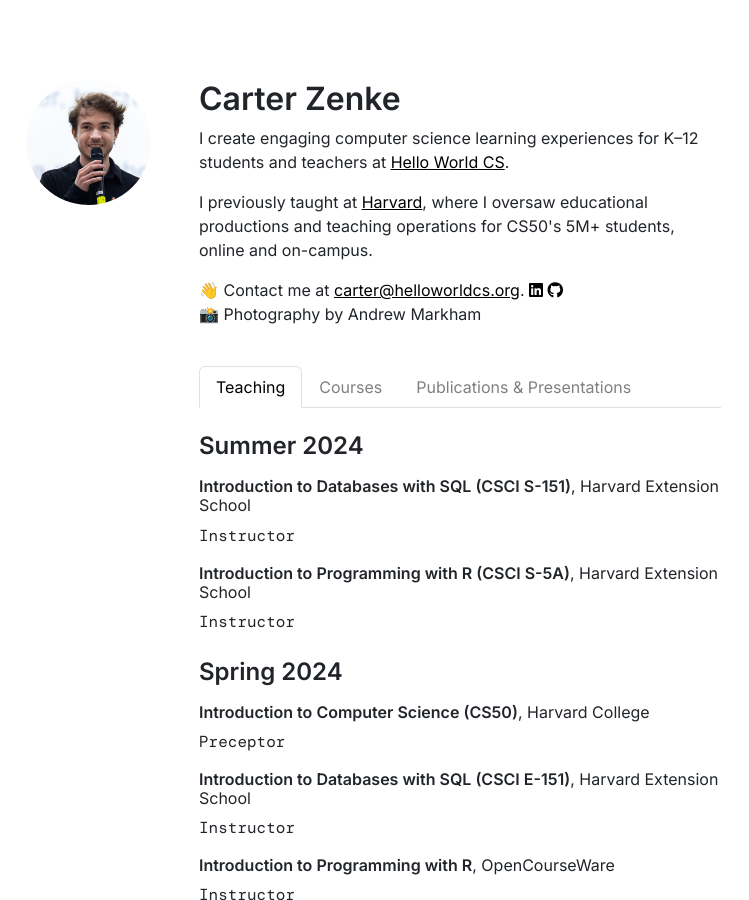
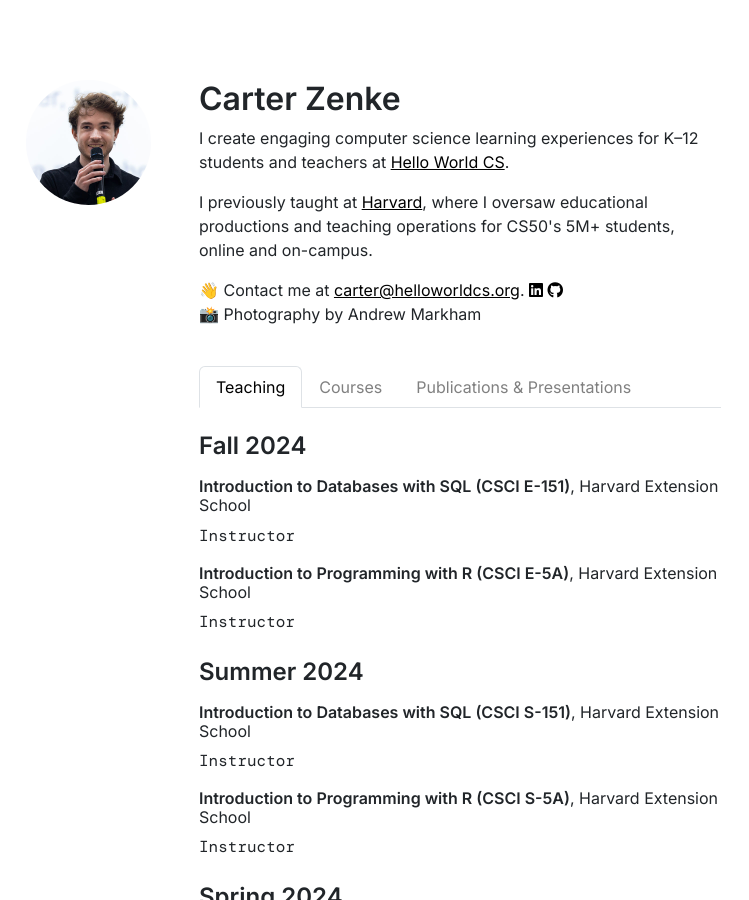
Before and after one commit to CarterZenke/jekyll-carterzenke.me, a Jekyll site: the page built from index.html, in a window 1280 px wide and 900 px high. Shown: the whole window, without its empty margins (180-929 px from the left). Built offline with Jekyll 4.4.1, drawn with Linux system fonts in a browser that asks for light colours; nearby versions of some CDN libraries; comment, search, counter and statistics services are not loaded.

Commit message:
Timely updates

```diff
--- a/courses/index.html
+++ b/courses/index.html
@@ -54,7 +54,11 @@
             </ul>
             <h5 style="font-weight: 600">Representative Learning Experiences</h5>
             <ul>
-                <li>Coming July 1!</li>
+                <li><a href="https://cs50.harvard.edu/r/2024/psets/2/librarian/">Librarian</a></li>
+                <li><a href="https://cs50.harvard.edu/r/2024/psets/3/happy/">Happy</a></li>
+                <li><a href="https://cs50.harvard.edu/r/2024/psets/4/zelda/">Zeruda no Densetsu</a></li>
+                <li><a href="https://cs50.harvard.edu/r/2024/psets/5/parked/">Parked Out By The Lake</a></li>
+                <li><a href="https://cs50.harvard.edu/r/2024/psets/6/believe/">Can You Believe in Machines?</a></li>
             </ul>
         </div>
     </div>
--- a/courses/r/index.html
+++ b/courses/r/index.html
@@ -61,11 +61,5 @@
                 C --> D[Submit Problem Set]
                 D --> A
         </div>
-        <h5 class="mb-1" style="font-weight: 600">
-            Results
-        </h5>
-        <p>
-            This course is still under construction!
-        </p>
     </div>
 </div>
--- a/index.html
+++ b/index.html
@@ -5,6 +5,17 @@
 
 <div class="row">
     <div class="col">
+        <div class="term mb-4">
+            <h4 class="mb-3" style="font-weight: 600">Fall 2024</h4>
+            <div class="course mb-3">
+                <h6><span style="font-weight: 600">Introduction to Databases with SQL (CSCI E-151)</span>, Harvard Extension School</h6>
+                <p class="role">Instructor</p>
+            </div>
+            <div class="course mb-3">
+                <h6><span style="font-weight: 600">Introduction to Programming with R (CSCI E-5A)</span>, Harvard Extension School</h6>
+                <p class="role">Instructor</p>
+            </div>
+        </div>
         <div class="term mb-4">
             <h4 class="mb-3" style="font-weight: 600">Summer 2024</h4>
             <div class="course mb-3">
```
Also changed, not shown: 1 other file.
